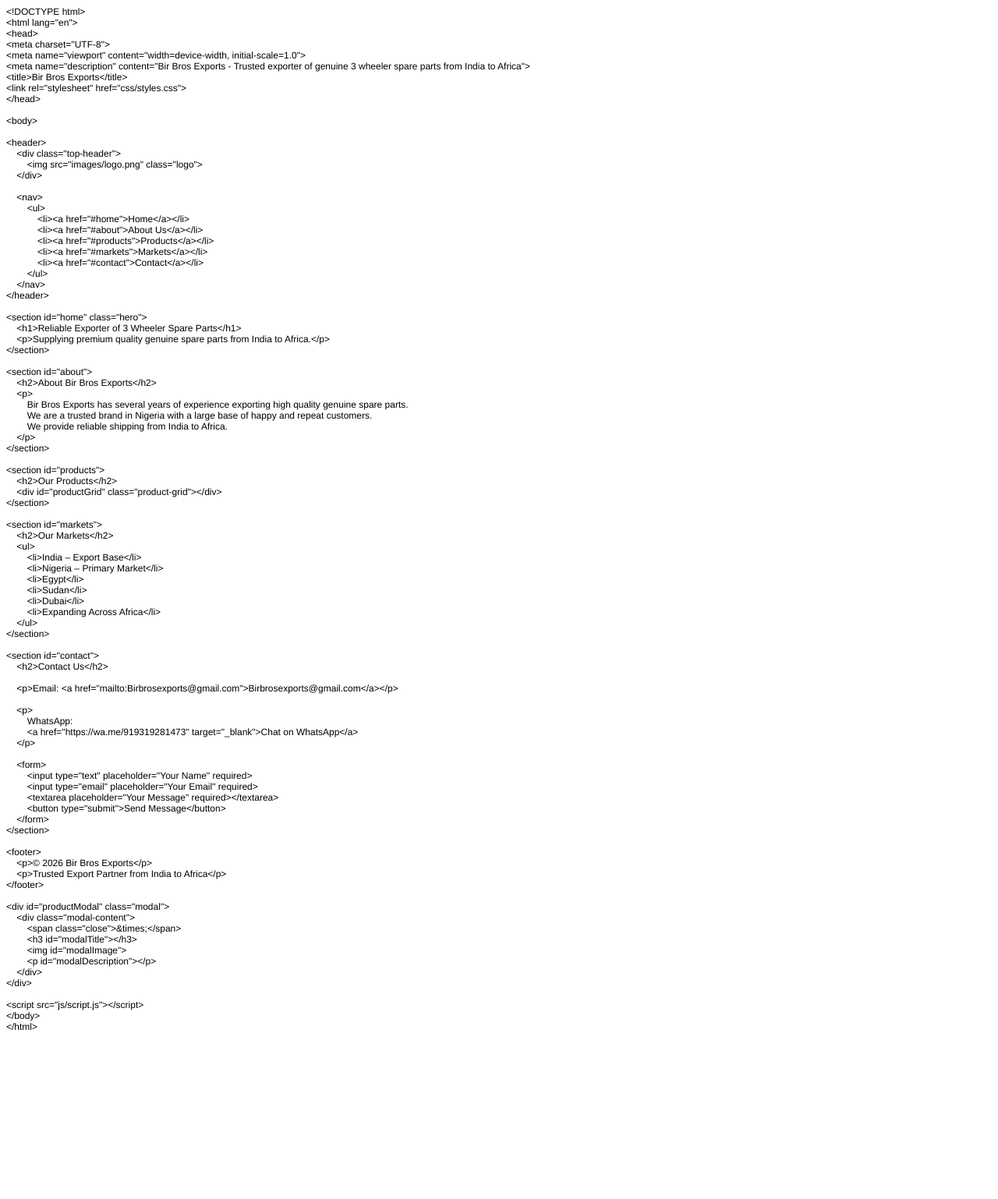
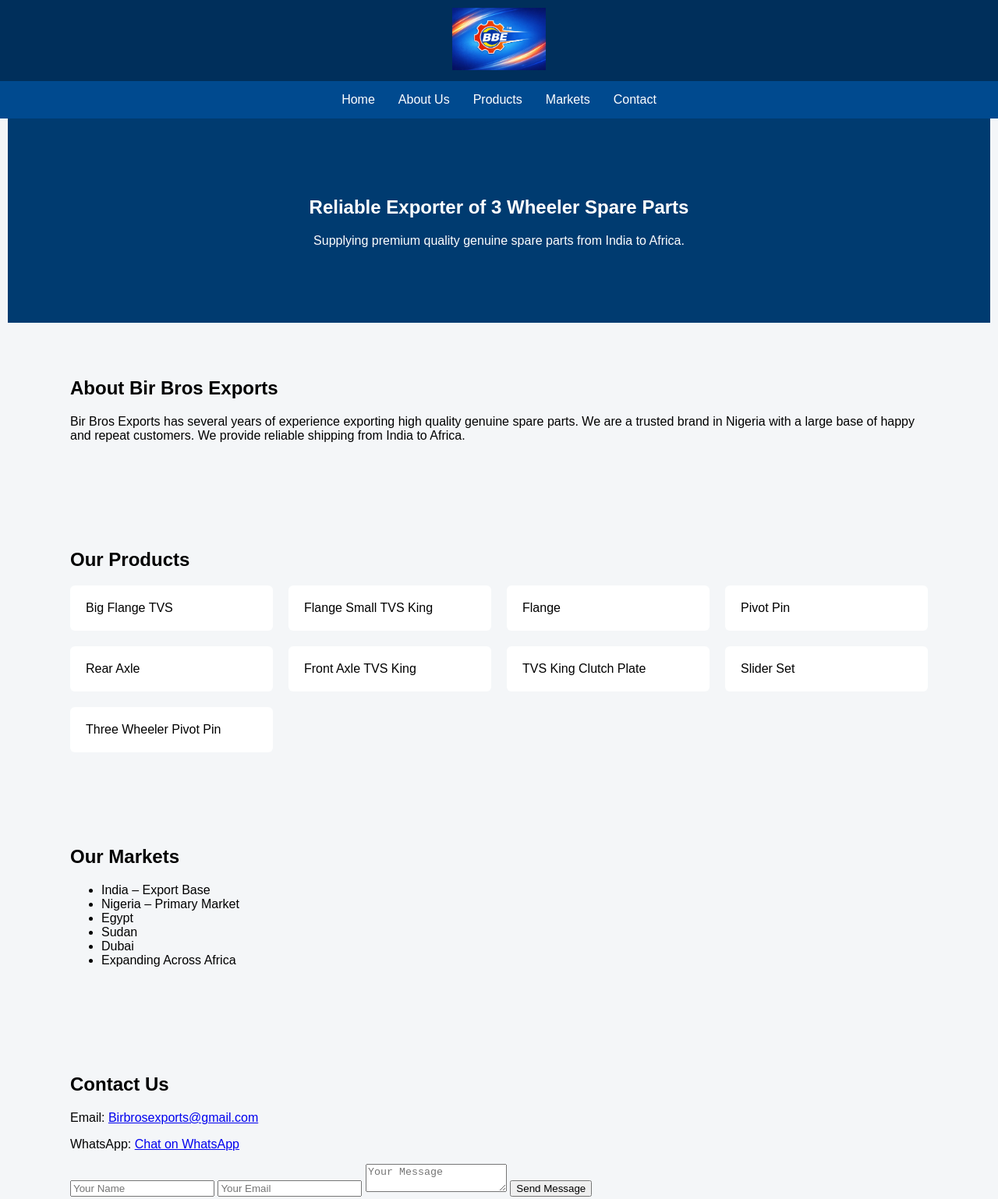
Before and after one commit to kavan1515/bir-bros-export, a plain HTML site: page index.html in a window 1280 px wide. Shown: the top 1538 px of the page at 78% size. Before the commit the page ends 1332 px from the top, so only its background shows below. Drawn offline with Linux system fonts and the light colour scheme.

Commit message:
Add files via upload

```diff
--- a/index.html
+++ b/index.html
@@ -1,110 +1,94 @@
-<!DOCTYPE html PUBLIC "-//W3C//DTD HTML 4.01//EN" "http://www.w3.org/TR/html4/strict.dtd">
-<html>
+<!DOCTYPE html>
+<html lang="en">
 <head>
-  <meta http-equiv="Content-Type" content="text/html; charset=utf-8">
-  <meta http-equiv="Content-Style-Type" content="text/css">
-  <title></title>
-  <meta name="Generator" content="Cocoa HTML Writer">
-  <meta name="CocoaVersion" content="2575.2">
-  <style type="text/css">
-    p.p1 {margin: 0.0px 0.0px 0.0px 0.0px; font: 12.0px Helvetica}
-    p.p2 {margin: 0.0px 0.0px 0.0px 0.0px; font: 12.0px Helvetica; min-height: 14.0px}
-  </style>
+<meta charset="UTF-8">
+<meta name="viewport" content="width=device-width, initial-scale=1.0">
+<meta name="description" content="Bir Bros Exports - Trusted exporter of genuine 3 wheeler spare parts from India to Africa">
+<title>Bir Bros Exports</title>
+<link rel="stylesheet" href="css/styles.css">
 </head>
+
 <body>
-<p class="p1">&lt;!DOCTYPE html&gt;</p>
-<p class="p1">&lt;html lang="en"&gt;</p>
-<p class="p1">&lt;head&gt;</p>
-<p class="p1">&lt;meta charset="UTF-8"&gt;</p>
-<p class="p1">&lt;meta name="viewport" content="width=device-width, initial-scale=1.0"&gt;</p>
-<p class="p1">&lt;meta name="description" content="Bir Bros Exports - Trusted exporter of genuine 3 wheeler spare parts from India to Africa"&gt;</p>
-<p class="p1">&lt;title&gt;Bir Bros Exports&lt;/title&gt;</p>
-<p class="p1">&lt;link rel="stylesheet" href="css/styles.css"&gt;</p>
-<p class="p1">&lt;/head&gt;</p>
-<p class="p2"><br></p>
-<p class="p1">&lt;body&gt;</p>
-<p class="p2"><br></p>
-<p class="p1">&lt;header&gt;</p>
-<p class="p1"><span class="Apple-converted-space">    </span>&lt;div class="top-header"&gt;</p>
-<p class="p1"><span class="Apple-converted-space">        </span>&lt;img src="images/logo.png" class="logo"&gt;</p>
-<p class="p1"><span class="Apple-converted-space">    </span>&lt;/div&gt;</p>
-<p class="p2"><br></p>
-<p class="p1"><span class="Apple-converted-space">    </span>&lt;nav&gt;</p>
-<p class="p1"><span class="Apple-converted-space">        </span>&lt;ul&gt;</p>
-<p class="p1"><span class="Apple-converted-space">            </span>&lt;li&gt;&lt;a href="#home"&gt;Home&lt;/a&gt;&lt;/li&gt;</p>
-<p class="p1"><span class="Apple-converted-space">            </span>&lt;li&gt;&lt;a href="#about"&gt;About Us&lt;/a&gt;&lt;/li&gt;</p>
-<p class="p1"><span class="Apple-converted-space">            </span>&lt;li&gt;&lt;a href="#products"&gt;Products&lt;/a&gt;&lt;/li&gt;</p>
-<p class="p1"><span class="Apple-converted-space">            </span>&lt;li&gt;&lt;a href="#markets"&gt;Markets&lt;/a&gt;&lt;/li&gt;</p>
-<p class="p1"><span class="Apple-converted-space">            </span>&lt;li&gt;&lt;a href="#contact"&gt;Contact&lt;/a&gt;&lt;/li&gt;</p>
-<p class="p1"><span class="Apple-converted-space">        </span>&lt;/ul&gt;</p>
-<p class="p1"><span class="Apple-converted-space">    </span>&lt;/nav&gt;</p>
-<p class="p1">&lt;/header&gt;</p>
-<p class="p2"><br></p>
-<p class="p1">&lt;section id="home" class="hero"&gt;</p>
-<p class="p1"><span class="Apple-converted-space">    </span>&lt;h1&gt;Reliable Exporter of 3 Wheeler Spare Parts&lt;/h1&gt;</p>
-<p class="p1"><span class="Apple-converted-space">    </span>&lt;p&gt;Supplying premium quality genuine spare parts from India to Africa.&lt;/p&gt;</p>
-<p class="p1">&lt;/section&gt;</p>
-<p class="p2"><br></p>
-<p class="p1">&lt;section id="about"&gt;</p>
-<p class="p1"><span class="Apple-converted-space">    </span>&lt;h2&gt;About Bir Bros Exports&lt;/h2&gt;</p>
-<p class="p1"><span class="Apple-converted-space">    </span>&lt;p&gt;</p>
-<p class="p1"><span class="Apple-converted-space">        </span>Bir Bros Exports has several years of experience exporting high quality genuine spare parts.</p>
-<p class="p1"><span class="Apple-converted-space">        </span>We are a trusted brand in Nigeria with a large base of happy and repeat customers.</p>
-<p class="p1"><span class="Apple-converted-space">        </span>We provide reliable shipping from India to Africa.</p>
-<p class="p1"><span class="Apple-converted-space">    </span>&lt;/p&gt;</p>
-<p class="p1">&lt;/section&gt;</p>
-<p class="p2"><br></p>
-<p class="p1">&lt;section id="products"&gt;</p>
-<p class="p1"><span class="Apple-converted-space">    </span>&lt;h2&gt;Our Products&lt;/h2&gt;</p>
-<p class="p1"><span class="Apple-converted-space">    </span>&lt;div id="productGrid" class="product-grid"&gt;&lt;/div&gt;</p>
-<p class="p1">&lt;/section&gt;</p>
-<p class="p2"><br></p>
-<p class="p1">&lt;section id="markets"&gt;</p>
-<p class="p1"><span class="Apple-converted-space">    </span>&lt;h2&gt;Our Markets&lt;/h2&gt;</p>
-<p class="p1"><span class="Apple-converted-space">    </span>&lt;ul&gt;</p>
-<p class="p1"><span class="Apple-converted-space">        </span>&lt;li&gt;India – Export Base&lt;/li&gt;</p>
-<p class="p1"><span class="Apple-converted-space">        </span>&lt;li&gt;Nigeria – Primary Market&lt;/li&gt;</p>
-<p class="p1"><span class="Apple-converted-space">        </span>&lt;li&gt;Egypt&lt;/li&gt;</p>
-<p class="p1"><span class="Apple-converted-space">        </span>&lt;li&gt;Sudan&lt;/li&gt;</p>
-<p class="p1"><span class="Apple-converted-space">        </span>&lt;li&gt;Dubai&lt;/li&gt;</p>
-<p class="p1"><span class="Apple-converted-space">        </span>&lt;li&gt;Expanding Across Africa&lt;/li&gt;</p>
-<p class="p1"><span class="Apple-converted-space">    </span>&lt;/ul&gt;</p>
-<p class="p1">&lt;/section&gt;</p>
-<p class="p2"><br></p>
-<p class="p1">&lt;section id="contact"&gt;</p>
-<p class="p1"><span class="Apple-converted-space">    </span>&lt;h2&gt;Contact Us&lt;/h2&gt;</p>
-<p class="p2"><br></p>
-<p class="p1"><span class="Apple-converted-space">    </span>&lt;p&gt;Email: &lt;a href="mailto:Birbrosexports@gmail.com"&gt;Birbrosexports@gmail.com&lt;/a&gt;&lt;/p&gt;</p>
-<p class="p2"><br></p>
-<p class="p1"><span class="Apple-converted-space">    </span>&lt;p&gt;</p>
-<p class="p1"><span class="Apple-converted-space">        </span>WhatsApp:</p>
-<p class="p1"><span class="Apple-converted-space">        </span>&lt;a href="https://wa.me/919319281473" target="_blank"&gt;Chat on WhatsApp&lt;/a&gt;</p>
-<p class="p1"><span class="Apple-converted-space">    </span>&lt;/p&gt;</p>
-<p class="p2"><br></p>
-<p class="p1"><span class="Apple-converted-space">    </span>&lt;form&gt;</p>
-<p class="p1"><span class="Apple-converted-space">        </span>&lt;input type="text" placeholder="Your Name" required&gt;</p>
-<p class="p1"><span class="Apple-converted-space">        </span>&lt;input type="email" placeholder="Your Email" required&gt;</p>
-<p class="p1"><span class="Apple-converted-space">        </span>&lt;textarea placeholder="Your Message" required&gt;&lt;/textarea&gt;</p>
-<p class="p1"><span class="Apple-converted-space">        </span>&lt;button type="submit"&gt;Send Message&lt;/button&gt;</p>
-<p class="p1"><span class="Apple-converted-space">    </span>&lt;/form&gt;</p>
-<p class="p1">&lt;/section&gt;</p>
-<p class="p2"><br></p>
-<p class="p1">&lt;footer&gt;</p>
-<p class="p1"><span class="Apple-converted-space">    </span>&lt;p&gt;© 2026 Bir Bros Exports&lt;/p&gt;</p>
-<p class="p1"><span class="Apple-converted-space">    </span>&lt;p&gt;Trusted Export Partner from India to Africa&lt;/p&gt;</p>
-<p class="p1">&lt;/footer&gt;</p>
-<p class="p2"><br></p>
-<p class="p1">&lt;div id="productModal" class="modal"&gt;</p>
-<p class="p1"><span class="Apple-converted-space">    </span>&lt;div class="modal-content"&gt;</p>
-<p class="p1"><span class="Apple-converted-space">        </span>&lt;span class="close"&gt;&amp;times;&lt;/span&gt;</p>
-<p class="p1"><span class="Apple-converted-space">        </span>&lt;h3 id="modalTitle"&gt;&lt;/h3&gt;</p>
-<p class="p1"><span class="Apple-converted-space">        </span>&lt;img id="modalImage"&gt;</p>
-<p class="p1"><span class="Apple-converted-space">        </span>&lt;p id="modalDescription"&gt;&lt;/p&gt;</p>
-<p class="p1"><span class="Apple-converted-space">    </span>&lt;/div&gt;</p>
-<p class="p1">&lt;/div&gt;</p>
-<p class="p2"><br></p>
-<p class="p1">&lt;script src="js/script.js"&gt;&lt;/script&gt;</p>
-<p class="p1">&lt;/body&gt;</p>
-<p class="p1">&lt;/html&gt;</p>
+
+<header>
+    <div class="top-header">
+        <img src="images/logo.png" class="logo">
+    </div>
+
+    <nav>
+        <ul>
+            <li><a href="#home">Home</a></li>
+            <li><a href="#about">About Us</a></li>
+            <li><a href="#products">Products</a></li>
+            <li><a href="#markets">Markets</a></li>
+            <li><a href="#contact">Contact</a></li>
+        </ul>
+    </nav>
+</header>
+
+<section id="home" class="hero">
+    <h1>Reliable Exporter of 3 Wheeler Spare Parts</h1>
+    <p>Supplying premium quality genuine spare parts from India to Africa.</p>
+</section>
+
+<section id="about">
+    <h2>About Bir Bros Exports</h2>
+    <p>
+        Bir Bros Exports has several years of experience exporting high quality genuine spare parts.
+        We are a trusted brand in Nigeria with a large base of happy and repeat customers.
+        We provide reliable shipping from India to Africa.
+    </p>
+</section>
+
+<section id="products">
+    <h2>Our Products</h2>
+    <div id="productGrid" class="product-grid"></div>
+</section>
+
+<section id="markets">
+    <h2>Our Markets</h2>
+    <ul>
+        <li>India – Export Base</li>
+        <li>Nigeria – Primary Market</li>
+        <li>Egypt</li>
+        <li>Sudan</li>
+        <li>Dubai</li>
+        <li>Expanding Across Africa</li>
+    </ul>
+</section>
+
+<section id="contact">
+    <h2>Contact Us</h2>
+
+    <p>Email: <a href="mailto:Birbrosexports@gmail.com">Birbrosexports@gmail.com</a></p>
+
+    <p>
+        WhatsApp:
+        <a href="https://wa.me/919319281473" target="_blank">Chat on WhatsApp</a>
+    </p>
+
+    <form>
+        <input type="text" placeholder="Your Name" required>
+        <input type="email" placeholder="Your Email" required>
+        <textarea placeholder="Your Message" required></textarea>
+        <button type="submit">Send Message</button>
+    </form>
+</section>
+
+<footer>
+    <p>© 2026 Bir Bros Exports</p>
+    <p>Trusted Export Partner from India to Africa</p>
+</footer>
+
+<div id="productModal" class="modal">
+    <div class="modal-content">
+        <span class="close">&times;</span>
+        <h3 id="modalTitle"></h3>
+        <img id="modalImage">
+        <p id="modalDescription"></p>
+    </div>
+</div>
+
+<script src="js/script.js"></script>
 </body>
 </html>
```
